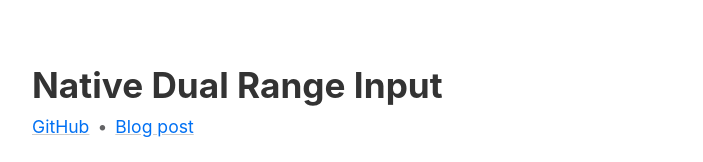
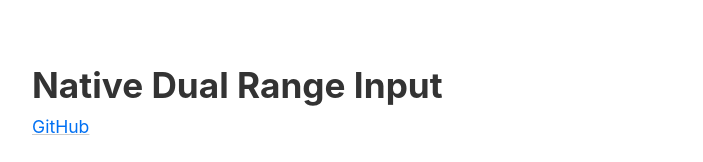
Before and after one commit to Stanko/dual-range-input, a website built with Vite: page docs/index.html in a window 1280 px wide. Shown: the top 162 px of the page, without its empty margins (288-991 px from the left). Built offline with nearby package versions, Linux system fonts and the light colour scheme.

Commit message:
Hide blog post link, TODO

```diff
--- a/docs/index.html
+++ b/docs/index.html
@@ -18,8 +18,9 @@
   <main>
     <h1>Native Dual Range Input</h1>
     <div class="links">
-      <a href="https://github.com/stanko/dual-range-input">GitHub</a> &bull; <a
-        href="https://muffinman.io/blog/native-dual-range-input">Blog post</a>
+      <a href="https://github.com/stanko/dual-range-input">GitHub</a>
+      <!-- &bull; <a
+        href="https://muffinman.io/blog/native-dual-range-input">Blog post</a> -->
     </div>
     <p>
       The native part is somewhat open for discussion.
```
Also changed, not shown: README.md.
